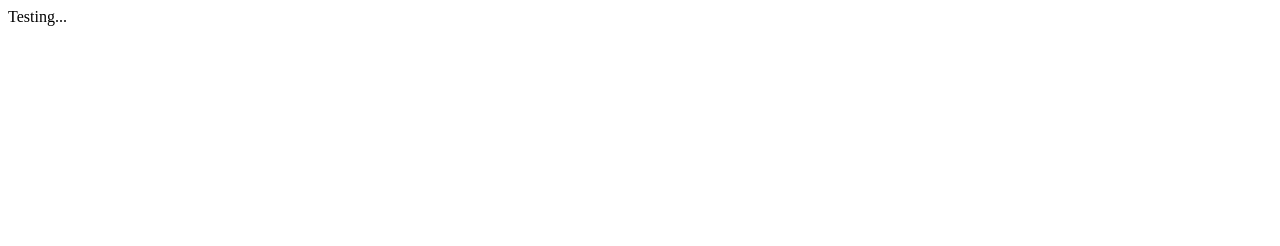
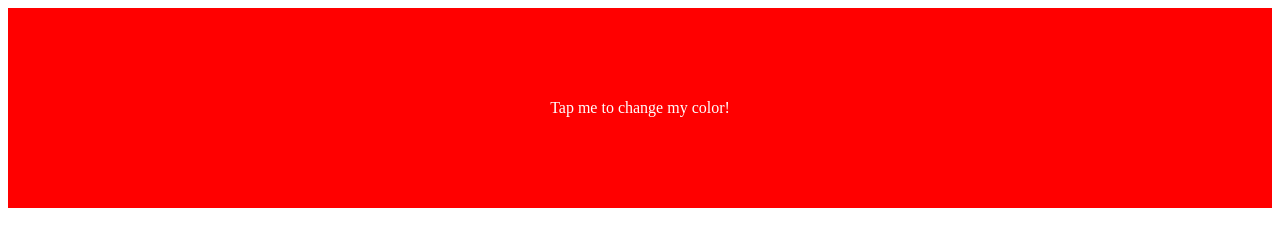
Before and after one commit to DreamingBoss/sia.github.io, a plain HTML site: page index.html in a window 1280 px wide. Drawn offline with Linux system fonts and the light colour scheme.

Commit message:
Update index.html

```diff
--- a/index.html
+++ b/index.html
@@ -1 +1,32 @@
-Testing...
+<!DOCTYPE html>
+<html>
+<head>
+   <title> Try It Yourself </title>
+   <style type="text/css">
+      div {
+         height: 200px;
+         line-height: 200px;
+         color: white;
+         text-align: center;
+         padding-left: 20px;
+         padding-right: 20px;
+      }
+   </style>
+</head>
+<body>
+   <div onclick="changeColor(this)" style="background-color: red;">
+      Tap me to change my color!
+   </div>
+
+   <script>
+      function changeColor(element) {
+         var currentColor = element.style.backgroundColor;
+         if(currentColor == "red") {
+            element.style.backgroundColor = "green";
+         } else {
+            element.style.backgroundColor = "red";
+         }
+      }
+   </script>
+</body>
+</html>
```
